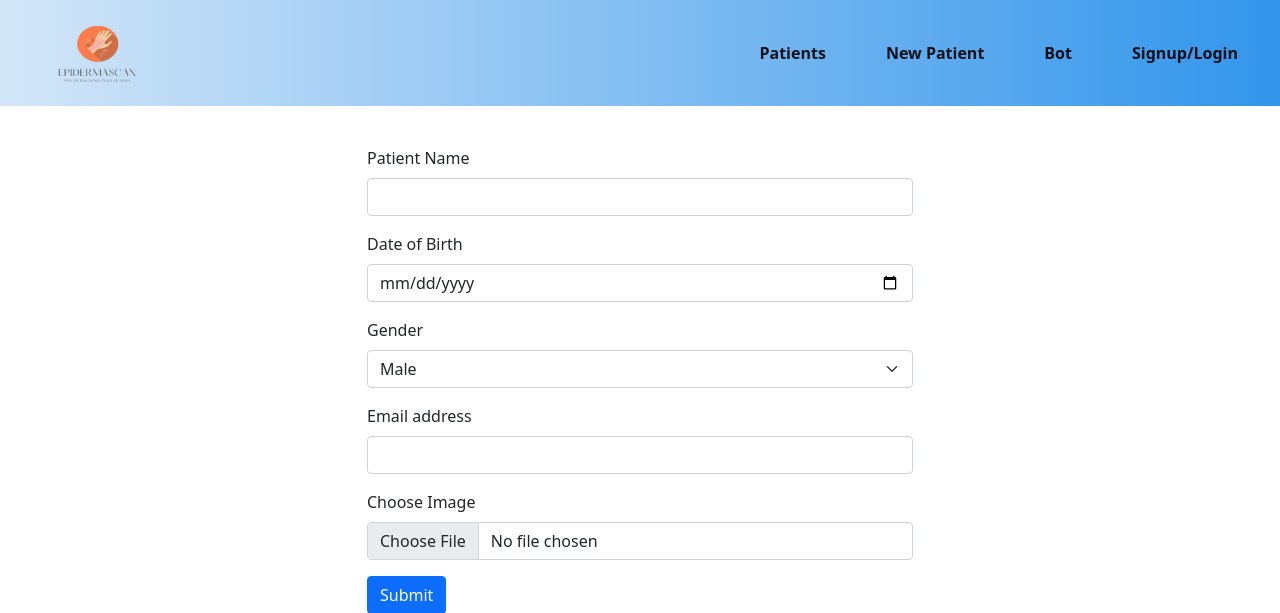
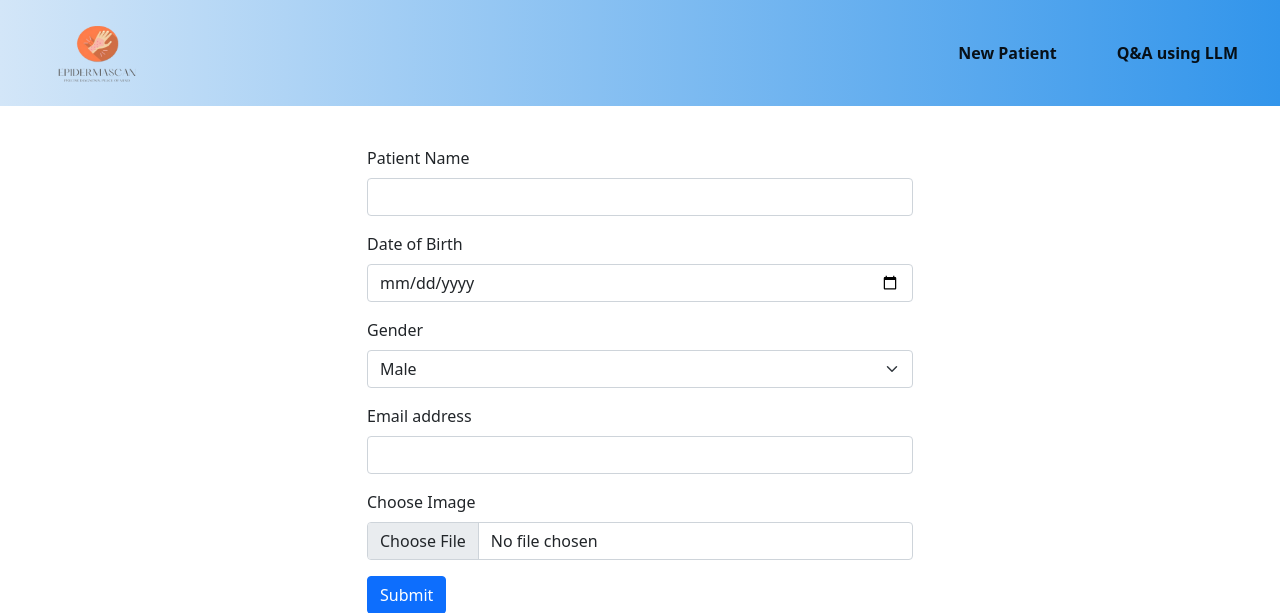
Before and after one commit to satyavanivalavala/LungandColonCancer, a FastAPI app: page /PatientForm in a window 1280 px wide. Shown: the top 613 px of the page. Run offline with FastAPI, Linux system fonts and the light colour scheme.

Commit message:
Update Navbar.html

```diff
--- a/templates/Navbar.html
+++ b/templates/Navbar.html
@@ -34,19 +34,19 @@
         </button>
         <div class="collapse navbar-collapse" id="navbarSupportedContent">
           <ul class="navbar-nav ms-auto" style="float:right">
-            <li class="nav-item">
+           <!-- <li class="nav-item">
               <a class="nav-link active" href="/report">Patients</a>
-            </li>
+            </li>-->
 
             <li class="nav-item">
               <a class="nav-link active" href="/PatientForm" >New Patient</a>
             </li>
             <li class="nav-item">
-              <a class="nav-link active" href="/chat" >Bot</a>
+              <a class="nav-link active" href="/chat" >Q&A using LLM</a>
             </li>
-            <li class="nav-item">
+             <!--<li class="nav-item">
               <a class="nav-link active" aria-current="page" href="#">Signup/Login</a>
-            </li>
+            </li>-->
           </ul>
 
         </div>
```
